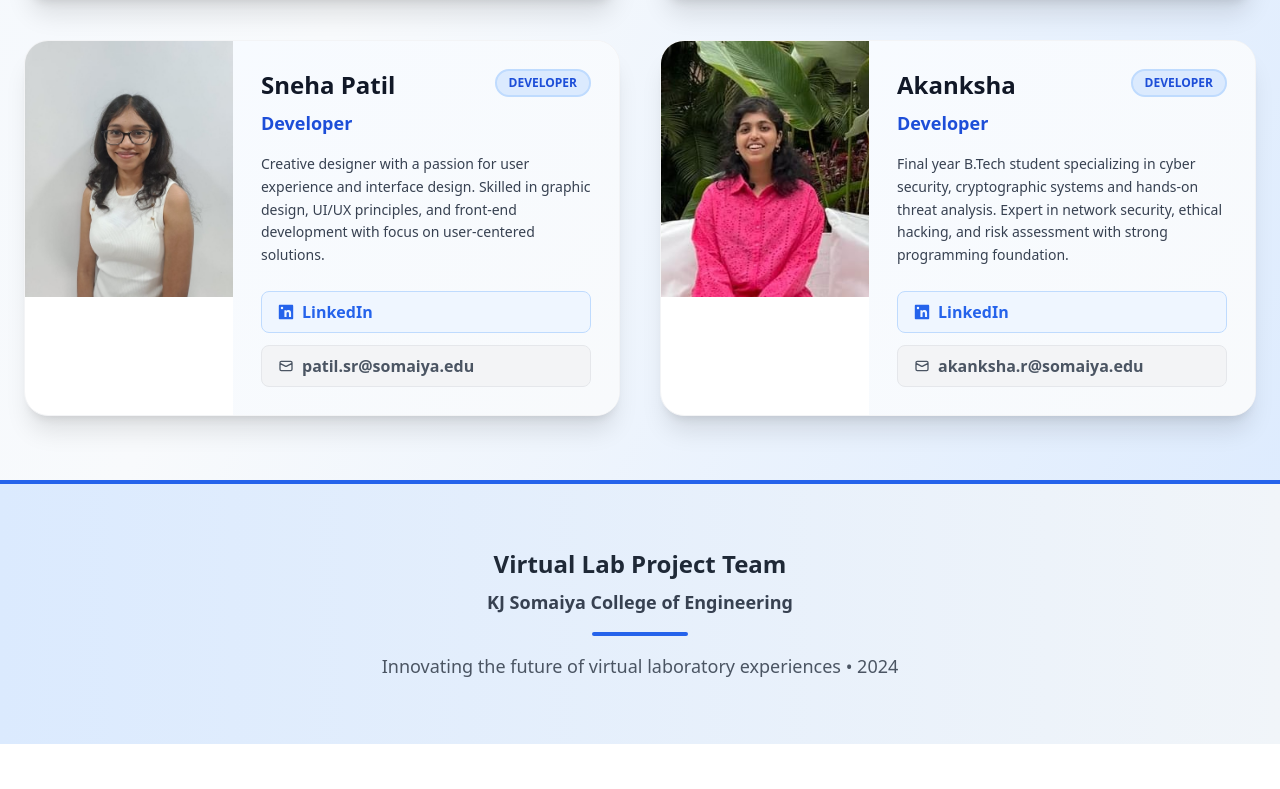
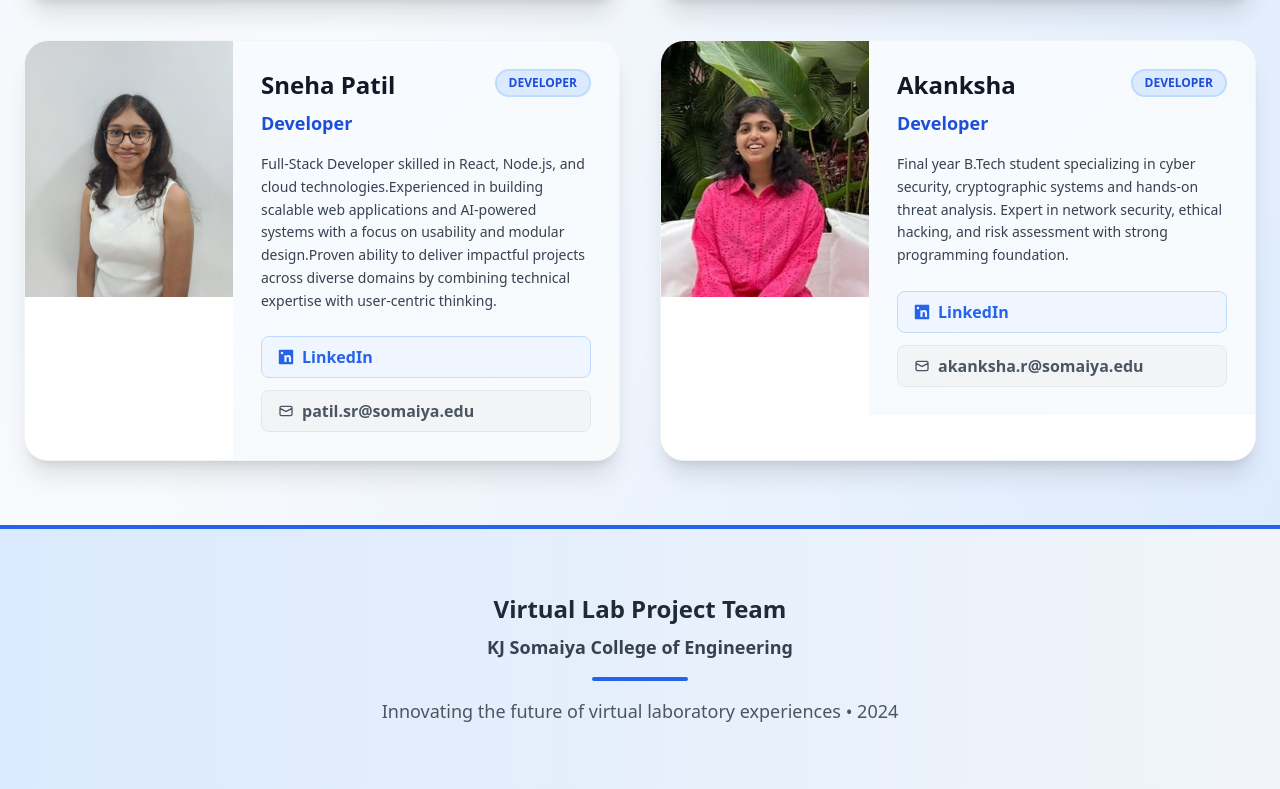
Before and after one commit to VlabInternship/cipher-index, a Next.js app: page /team in a window 1280 px wide. Shown: the part 2000-2789 px from the top of the page. Before the commit the page ends 2744 px from the top, so only its background shows below. Built offline with nearby package versions, Linux system fonts and the light colour scheme.

Commit message:
fix: team page

```diff
--- a/pages/team.jsx
+++ b/pages/team.jsx
@@ -45,8 +45,8 @@ export default function Team() {
       name: "Sneha Patil",
       role: "Developer",
       image: "/images/sneha.jpeg",
-      about: "Creative designer with a passion for user experience and interface design. Skilled in graphic design, UI/UX principles, and front-end development with focus on user-centered solutions.",
-      linkdin: "https://www.linkedin.com/in/sneha-patil/",
+      about: "Full-Stack Developer skilled in React, Node.js, and cloud technologies.Experienced in building scalable web applications and AI-powered systems with a focus on usability and modular design.Proven ability to deliver impactful projects across diverse domains by combining technical expertise with user-centric thinking.",
+      linkdin: "https://www.linkedin.com/in/5neha-patil/",
       email: "patil.sr@somaiya.edu",
     },
     {
```
